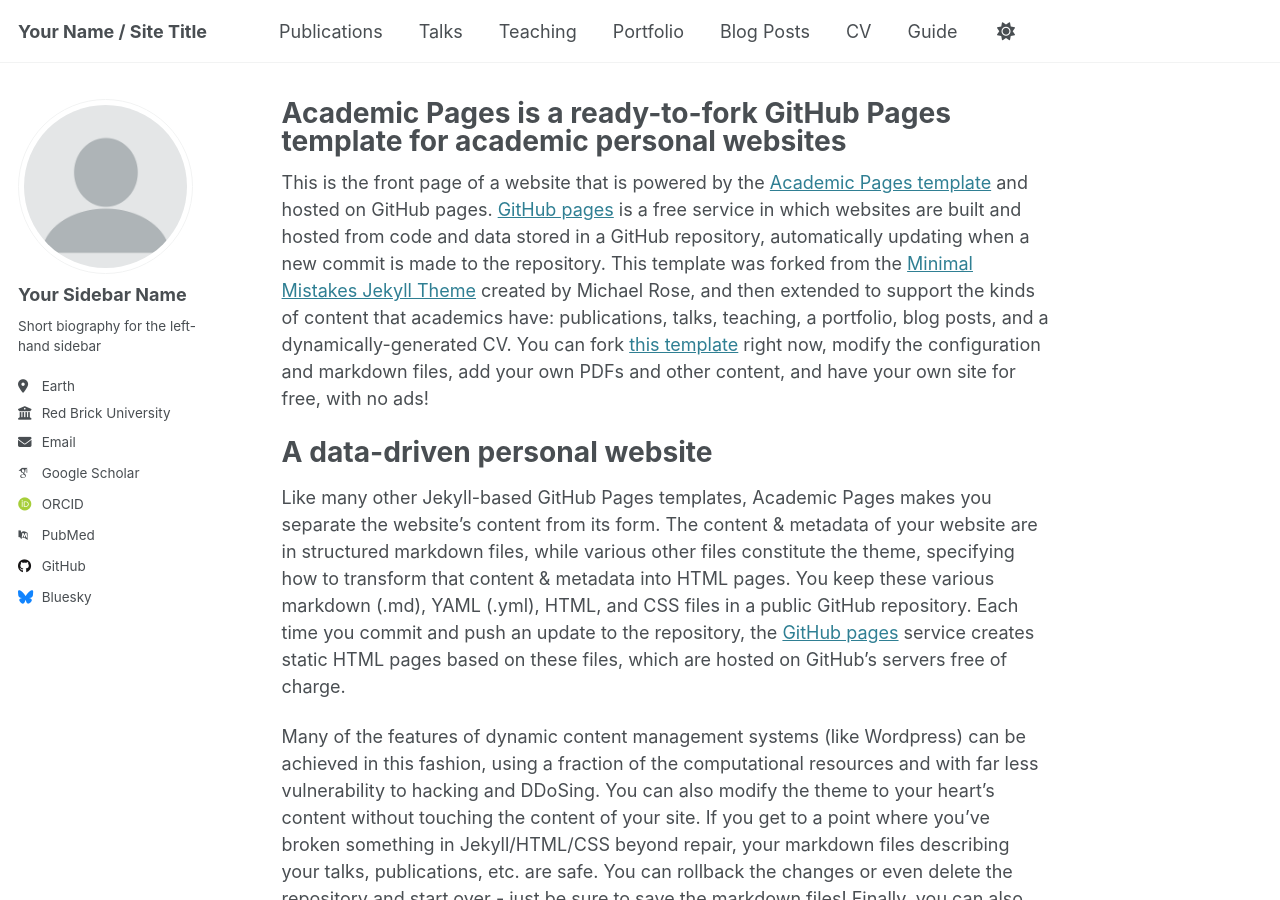
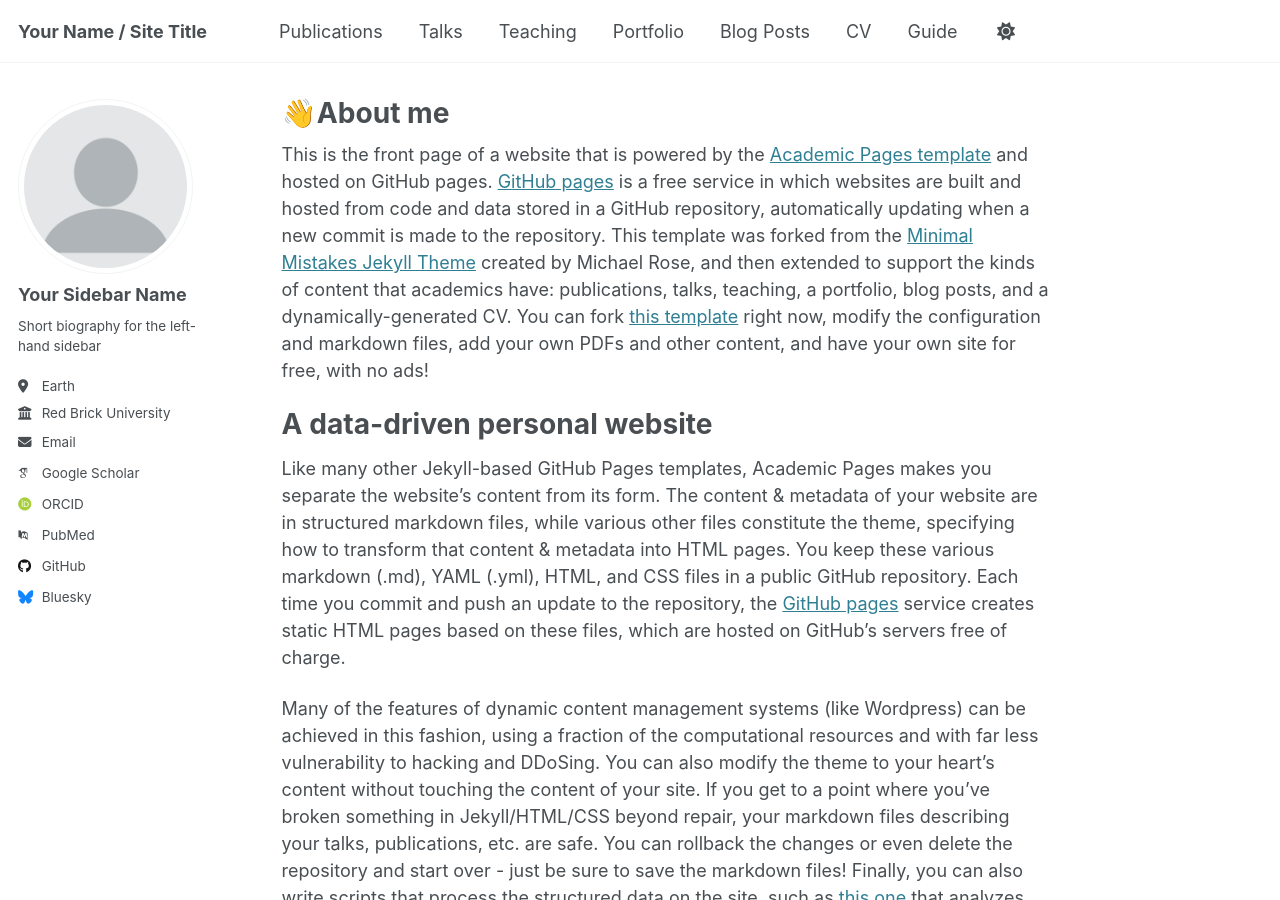
Before and after one commit to MikeMengTR/MikeMengTR.github.io, a Jekyll site: the page built from _pages/about.md, in a window 1280 px wide and 900 px high. Built offline with Jekyll 4.4.1, drawn with Linux system fonts in a browser that asks for light colours; some web fonts are replaced.

Commit message:
Update about.md

```diff
--- a/_pages/about.md
+++ b/_pages/about.md
@@ -1,6 +1,6 @@
 ---
 permalink: /
-title: "Academic Pages is a ready-to-fork GitHub Pages template for academic personal websites"
+title: "👋About me"
 author_profile: true
 redirect_from:
   - /about/
```
